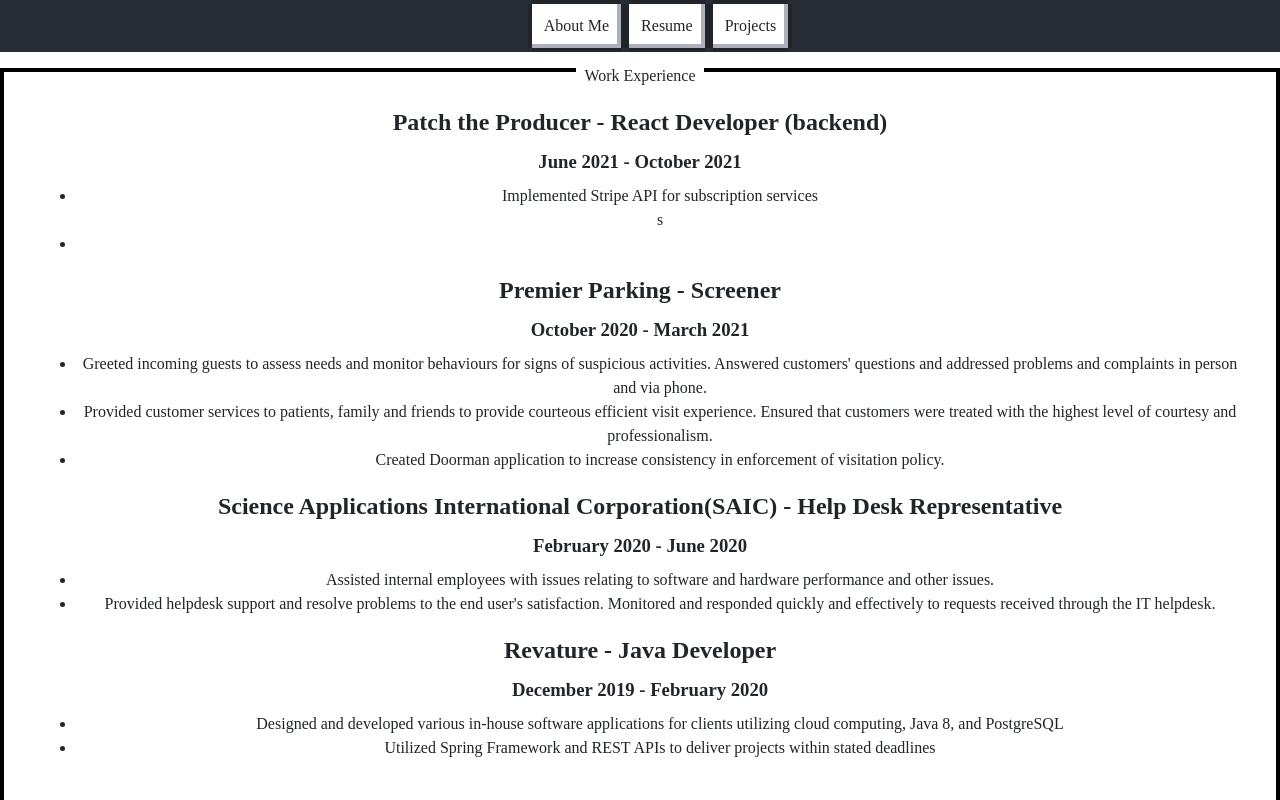
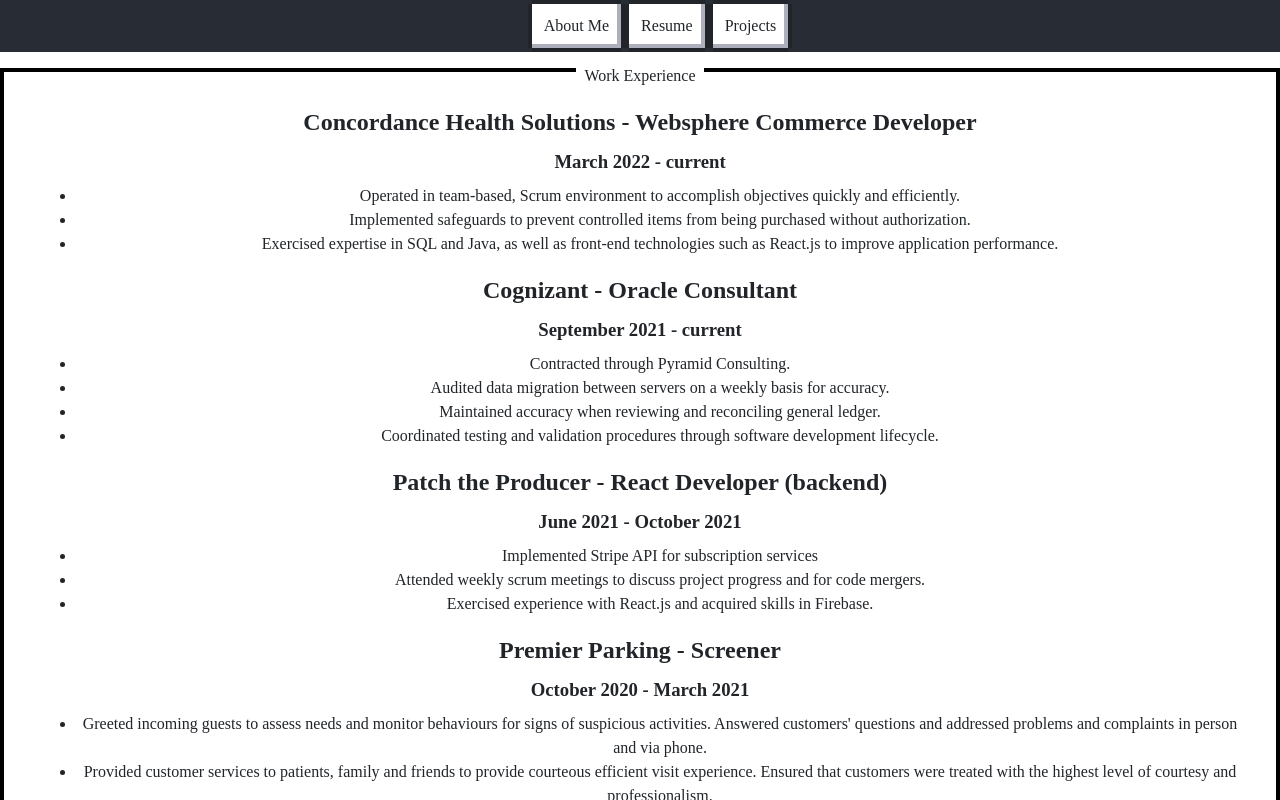
Before and after one commit to tiptondt1998/react-portfolio, a React (Create React App) app: page / in a window 1280 px wide. Both pictures are taken after a click on the item "Resume". Shown: the top 800 px of the page. Built offline with nearby package versions, Linux system fonts and the light colour scheme.

Commit message:
updated work experience

```diff
--- a/src/components/Resume/index.js
+++ b/src/components/Resume/index.js
@@ -8,11 +8,27 @@
 <div class="nes-container with-title is-centered">
 <p class="title">Work Experience</p>
     <p>
+    <h1>Concordance Health Solutions - Websphere Commerce Developer</h1>
+    <h3>March 2022 - current</h3>
+    <ul>
+    <li>Operated in team-based, Scrum environment to accomplish objectives quickly and efficiently.</li>
+    <li>Implemented safeguards to prevent controlled items from being purchased without authorization.</li>
+    <li>Exercised expertise in SQL and Java, as well as front-end technologies such as React.js to improve application performance.</li>
+    </ul>
+    <h1>Cognizant - Oracle Consultant</h1>
+    <h3>September 2021 - current</h3>
+    <ul>
+      <li>Contracted through Pyramid Consulting.</li>
+      <li>Audited data migration between servers on a weekly basis for accuracy.</li>
+      <li>Maintained accuracy when reviewing and reconciling general ledger.</li>
+      <li>Coordinated testing and validation procedures through software development lifecycle.</li>
+    </ul>
     <h1>Patch the Producer - React Developer (backend)</h1>
     <h3>June 2021 - October 2021</h3>
     <ul>
-      <li>Implemented Stripe API for subscription services</li>s
-      <li></li>
+      <li>Implemented Stripe API for subscription services</li>
+      <li>Attended weekly scrum meetings to discuss project progress and for code mergers.</li>
+      <li>Exercised experience with React.js and acquired skills in Firebase.</li>
     </ul>
      <h1>Premier Parking - Screener</h1>
      <h3>October 2020 - March 2021</h3>
```
